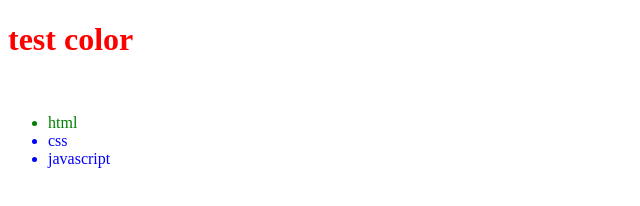
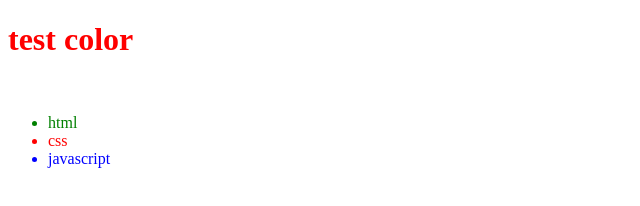
Before and after one commit to achilcode/html-css, a plain HTML site: page index.html in a window 1280 px wide. In both pictures the pointer is over the item "css". Shown: the full height of the page, 0-640 px from the left. Drawn offline with Linux system fonts and the light colour scheme.

Commit message:
hover second-li

```diff
--- a/index.html
+++ b/index.html
@@ -13,7 +13,7 @@
     <br>
     <ul>
         <li class="first-li">html</li>
-        <li>css</li>
+        <li class="second-li">css</li>
         <li>javascript</li>
     </ul>
     <br>
--- a/style.css
+++ b/style.css
@@ -9,3 +9,7 @@
 .first-li {
     color: green;
 }
+
+.second-li:hover {
+    color: red;
+}
```
